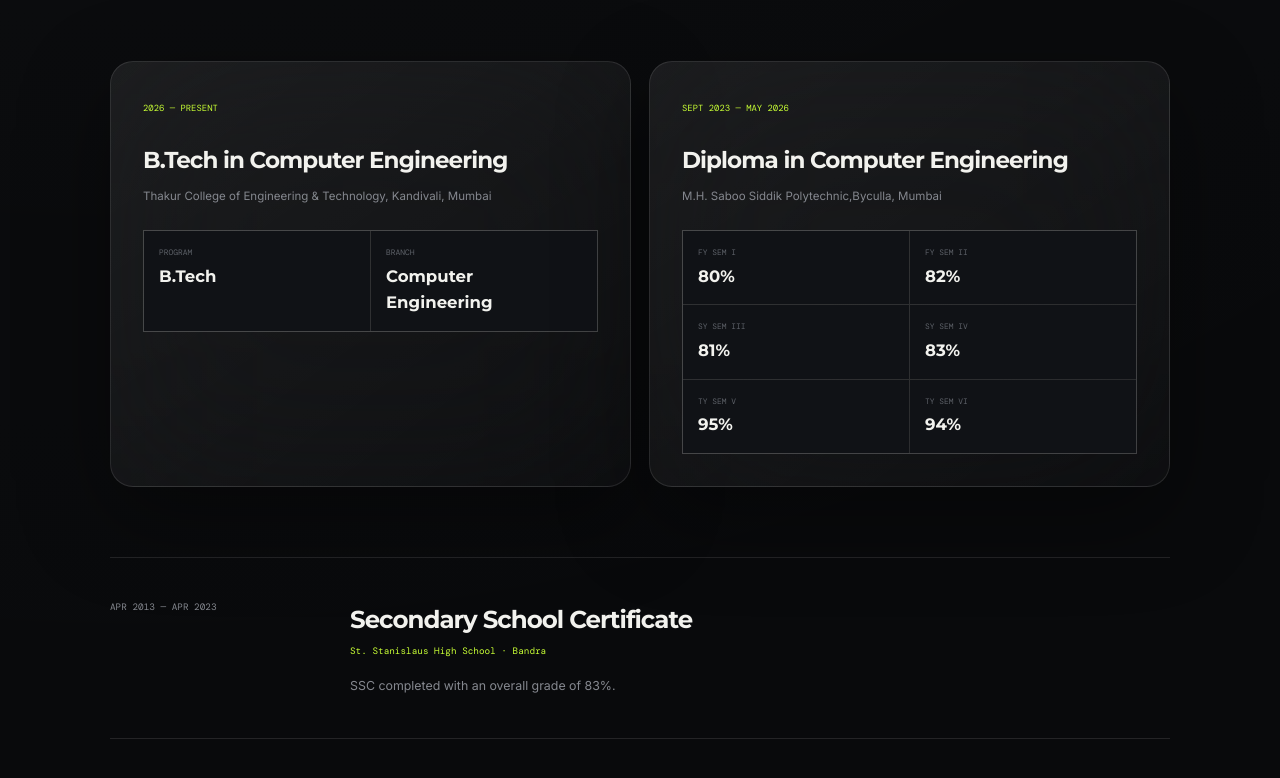
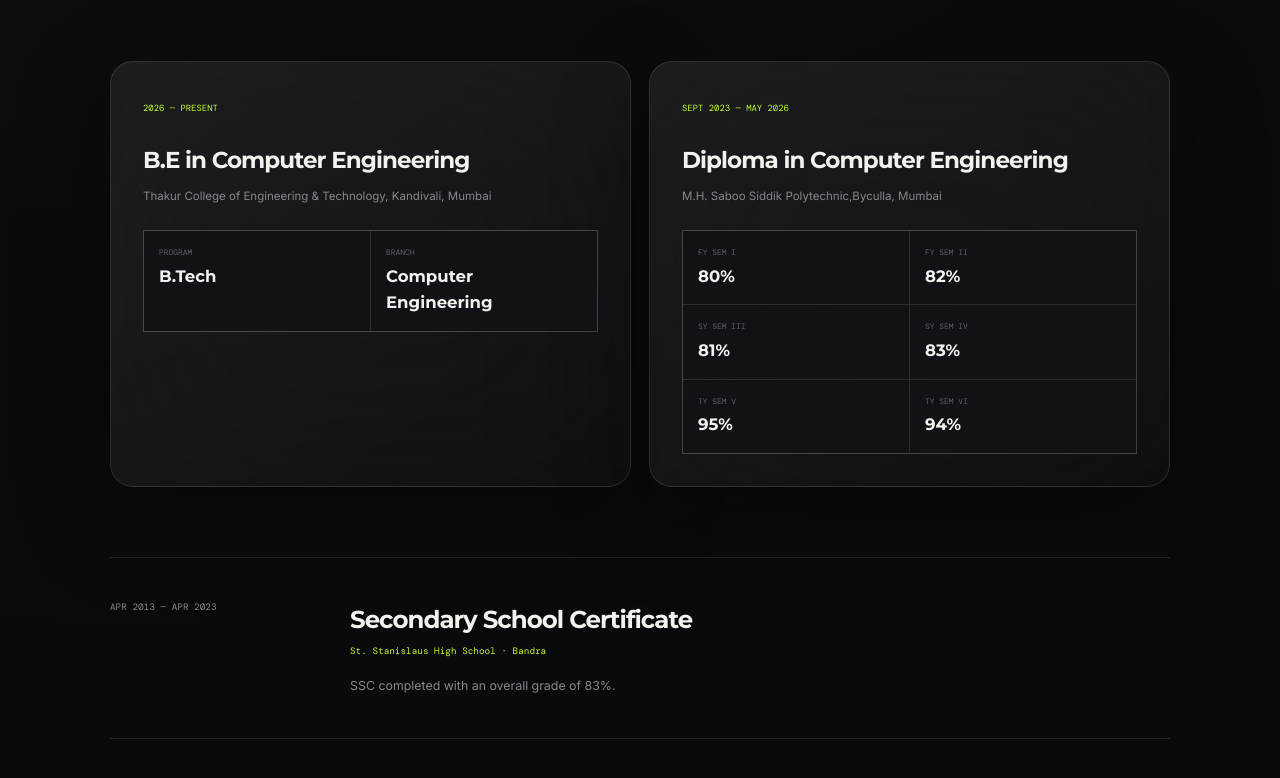
Before and after one commit to maazsiddiqui79/PORTFOLIO, a React (Vite) app: page / in a window 1280 px wide. Shown: the part 6561-7339 px from the top of the page. Built offline with nearby package versions, Linux system fonts and the light colour scheme; no server answers; a web font is replaced by a local one.

Commit message:
Update Education.jsx

```diff
--- a/src/components/Education.jsx
+++ b/src/components/Education.jsx
@@ -38,7 +38,7 @@
 
 
                             <h3>
-                                B.Tech in Computer Engineering
+                                B.E in Computer Engineering
                             </h3>
 
 
```
